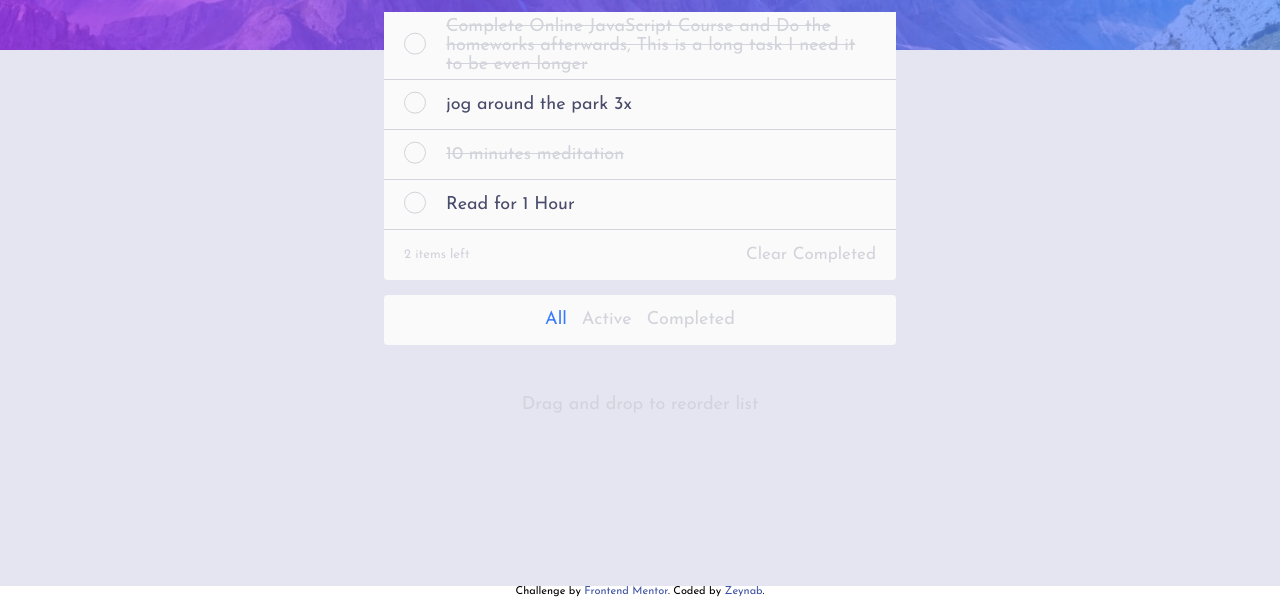
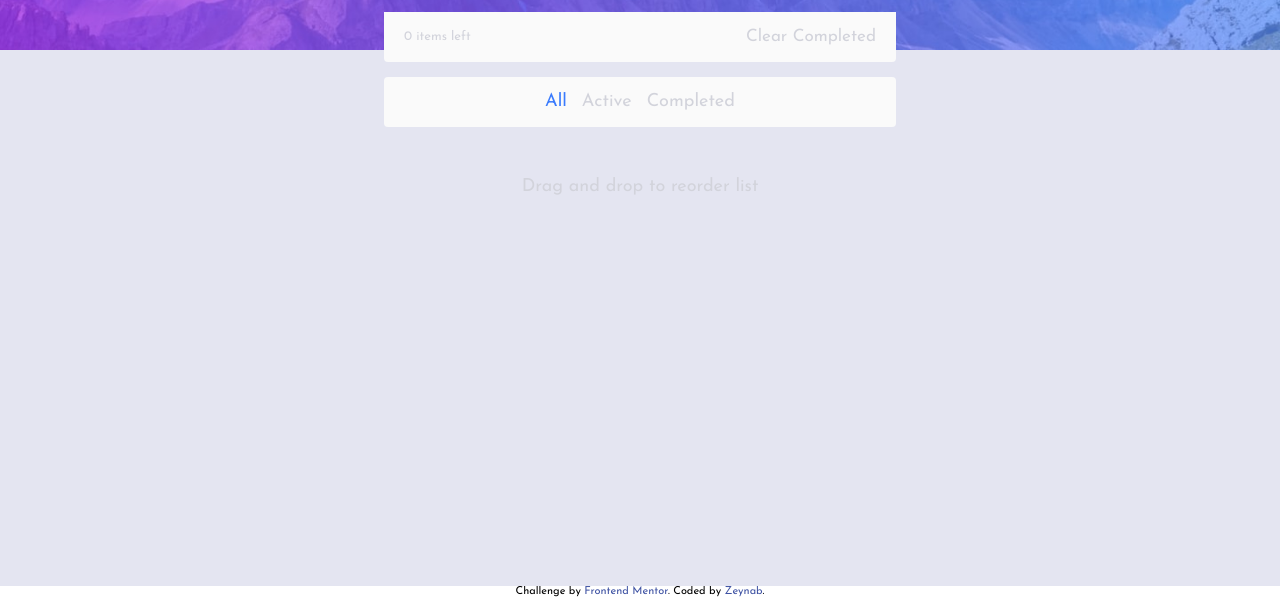
Before and after one commit to zeynabmvs/TodoApp, a website: page index.html in a window 1280 px wide. Shown: the part 214-811 px from the top of the page. Drawn offline with nearby package versions, Linux system fonts and the light colour scheme; files that its build step writes are made by us from their sources.

Commit message:
complete task works

```diff
--- a/app/js/script.js
+++ b/app/js/script.js
@@ -58,28 +58,15 @@ $("input[type='text']").keypress(function (e) {
     }
 });
 
-// Check off Specific task By Clicking
 $(".all_tasks").on("click", ".task", function () {
-    const task = $(this)
-    const checkbox = (this).children('.checkbox').prop("checked", true);
+    console.log($(this));
     $(this).toggleClass("active checked");
+    // const input = this.children[0]
+    // input.checked = input.checked ? false : true;
 });
 
 
-// $(".all_tasks").on("change", ".checkbox", function () {
-//     console.log(this);
-//     console.log(this.checked);
-
-//     if(this.checked) {
-//         $(this).parent().toggleclass("active checked");
-
-//         // $(this).parent().find('.task').toggleclass("active checked");
-//     }
-// });
-
-// console.log(localStorage.getItem('colorMode'));
-
-
+// Dark ligth Toggle
 const darkButton = document.getElementById('dark');
 const lightButton = document.getElementById('light');
 
--- a/app/scss/components/app.scss
+++ b/app/scss/components/app.scss
@@ -20,7 +20,7 @@
     }
 
     &__tasks {
-        cursor: pointer;
+        // cursor: pointer;
 
         .task {
             border-bottom: 1px solid var(--task-border);
--- a/index.html
+++ b/index.html
@@ -57,27 +57,7 @@
         </div>
 
         <div class="all_tasks">
-          <div class="task item checked">
-            <input class="checkbox" type="checkbox" maxlength="200" />
-            <p>Complete Online JavaScript Course and Do the homeworks afterwards, This is a long task I need it to be
-              even longer</p>
-            <button class="delete_btn"><img src="/images/icon-cross.svg" alt="Delete task"></button>
-          </div>
-          <div class="task item active">
-            <input class="checkbox" type="checkbox" maxlength="200" />
-            <p>jog around the park 3x</p>
-            <button class="delete_btn"><img src="/images/icon-cross.svg" alt="Delete task"></button>
-          </div>
-          <div class="task item checked">
-            <input class="checkbox" type="checkbox" maxlength="200" />
-            <p>10 minutes meditation</p>
-            <button class="delete_btn"><img src="/images/icon-cross.svg" alt="Delete task"></button>
-          </div>
-          <div class="task item active">
-            <input class="checkbox" type="checkbox" maxlength="200" />
-            <p>Read for 1 Hour</p>
-            <button class="delete_btn"><img src="/images/icon-cross.svg" alt="Delete task"></button>
-          </div>
+          <!-- Tasks will be renderd here in JS -->
         </div>
 
       </div>
```
Lines whose indentation alone changed are shown as unchanged.
